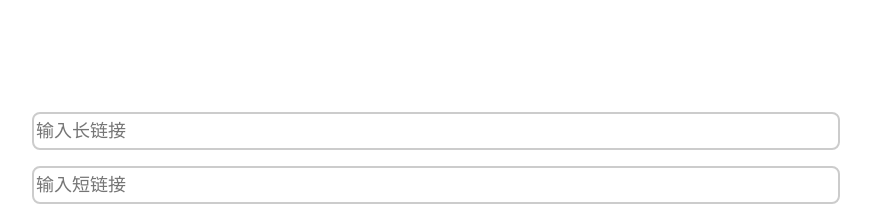
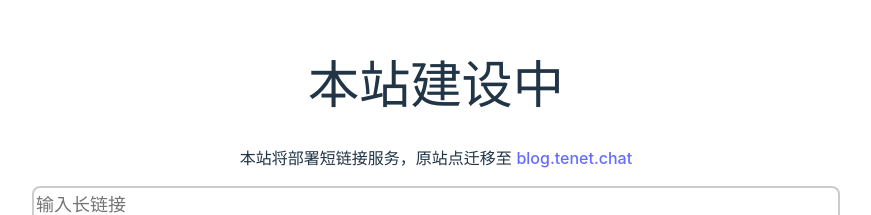
Before and after one commit to chenyinheng30/shorturl, a Vue app: page / in a window 1280 px wide. Shown: the part 138-353 px from the top of the page, without its empty margins (204-1075 px from the left). Built offline with nearby package versions, Linux system fonts and the light colour scheme.

Commit message:
Add a title.

```diff
--- a/src/App.vue
+++ b/src/App.vue
@@ -81,6 +81,11 @@ function SetShortUrl(event: any) {
 </script>
 
 <template>
+  <h1>本站建设中</h1>
+  <p>
+    本站将部署短链接服务，原站点迁移至
+    <a href="https://blog.tenet.chat">blog.tenet.chat</a>
+  </p>
   <p>
     <input class="mono_wieght" type="text" placeholder="输入长链接" :value="LongUrl" @change="SetLongUrl">
   <div class="error_msg">{{ LongUrlInputMsg }}</div>
```
